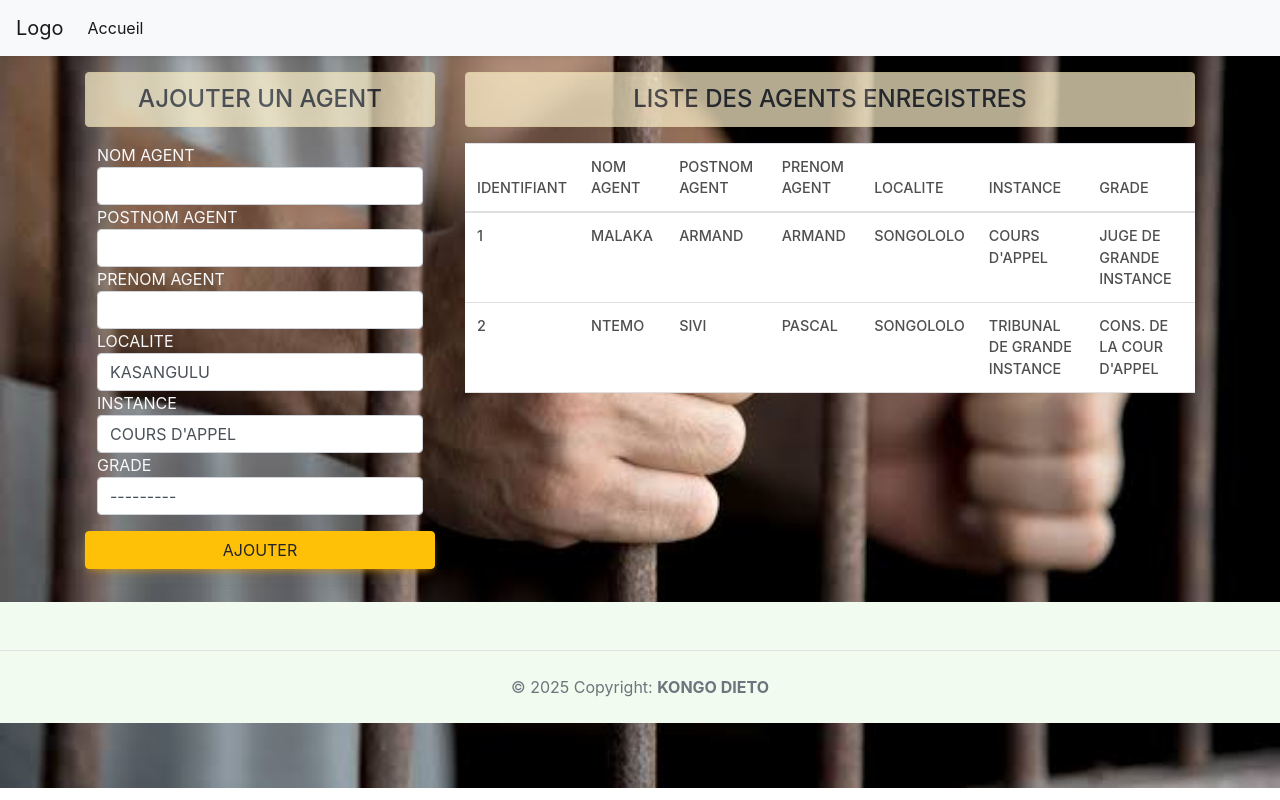
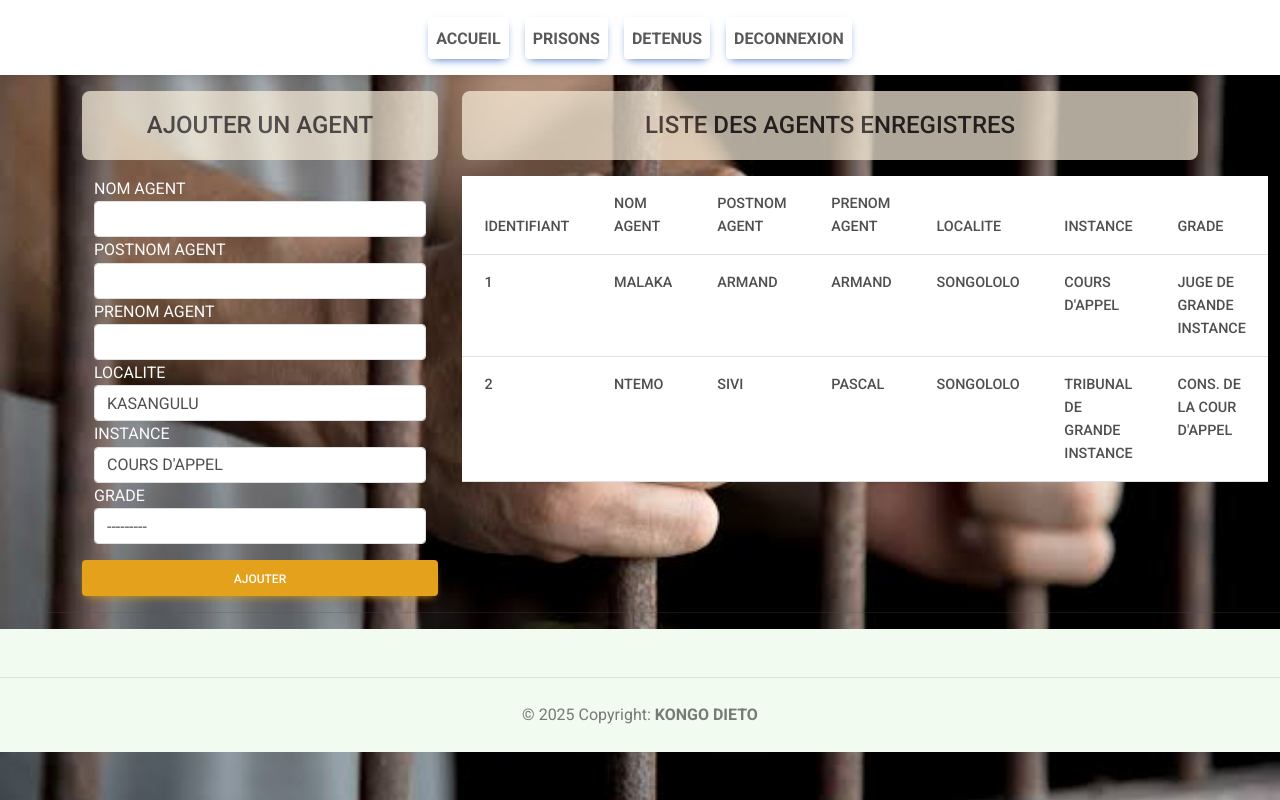
Before and after one commit to Sha-703/Prison, a Django app: page /Prison/agent in a window 1280 px wide. Run offline with Django 5.2, Linux system fonts and the light colour scheme; data comes from the database, SQL or seed files in the repository; lists and menus that the app fills with data are empty; some libraries are stand-ins or nearby versions.

Commit message:
BArre de menu resp

```diff
--- a/templates/Detenu/base.html
+++ b/templates/Detenu/base.html
@@ -11,7 +11,7 @@
     <!-- MDB icon -->
     <link rel="icon" href="img/Sans titre-1.png" type="image/x-icon" />
     <!-- Font Awesome -->
-    <linkx
+    <link
       rel="stylesheet"
       href="https://cdnjs.cloudflare.com/ajax/libs/font-awesome/6.0.0/css/all.min.css"
     />
@@ -20,27 +20,42 @@
       rel="stylesheet"
       href="https://fonts.googleapis.com/css2?family=Roboto:wght@300;400;500;700;900&display=swap"
     />
-    <!-- CSS MDB/Bootstrap -->
-    <link rel="stylesheet" href="{% static 'css/mdb.min.css' %}">
-    <!-- ou Bootstrap si utilisé -->
-    <link rel="stylesheet" href="https://stackpath.bootstrapcdn.com/bootstrap/4.5.2/css/bootstrap.min.css" />
+    <!-- MDB -->
+    <link rel="stylesheet" href="{% static 'css/mdb.min.css' %}" />
     <link rel="stylesheet" href="{% static 'DETENUS/static/css/style.css'%}">
   </head>
 <!-- MON ENTETE -->
 <header>
   <!-- Navbar -->
-  <nav class="navbar navbar-expand-lg navbar-light bg-light">
-  <a class="navbar-brand" href="#">Logo</a>
-  <button class="navbar-toggler" type="button" data-mdb-collapse-init data-mdb-target="#navbarNav" aria-controls="navbarNav" aria-expanded="false" aria-label="Toggle navigation">
-    <span class="navbar-toggler-icon"></span>
+  <nav class="navbar navbar-expand-lg bg-body">
+    <div class=" rox container-fluid">
+      <button
+        class="navbar-toggler"
+        type="button"
+        data-mdb-toggle="collapse"
+        data-mdb-target="#navbarExample01"
+        aria-controls="navbarExample01"
+        aria-expanded="false"
+        aria-label="Toggle navigation"
+      >
+        <i class="fas fa-bars"></i>
       </button>
-  <div class="collapse navbar-collapse" id="navbarNav">
-    <ul class="navbar-nav">
+      <div class="col-lg-7 collapse navbar-collapse mx-auto " id="navbarExample01">
+        <ul class="navbar-nav me-auto mb-2 mb-lg-0 text-center mx-auto">
           <li class="nav-item active">
-        <a class="nav-link" href="#">Accueil</a>
+            <a class="nav-link btn btn-primary m-2" aria-current="page" href="{% url 'accueil' %}"><strong>ACCUEIL</strong></a>
           </li>
-      <!-- autres liens -->
+          <li class="nav-item ">
+            <a class="nav-link btn btn-primary m-2" href="{% url 'Ajout_Prison'%}"><strong>PRISONS</strong></a>
+          </li>
+          <li class="nav-item ">
+            <a class="nav-link btn btn-primary m-2" href="{% url 'Ajout' %}"><strong>DETENUS</strong></a>
+          </li>
+          <li class="nav-item ">
+            <a class="nav-link btn btn-primary m-2" href="{% url 'logout' %}"><strong>DECONNEXION</strong></a>
+          </li>
         </ul>
+      </div>
     </div>
   </nav>
 </header>
@@ -65,10 +80,10 @@
 </footer>
 <!-- Footer -->
 
-<!-- JS MDB/Bootstrap -->
+
+<!-- Ajoute ces scripts juste avant la fermeture de </body> ou à la fin du fichier -->
 <script type="text/javascript" src="{% static 'js/mdb.umd.min.js' %}"></script>
-<!-- ou Bootstrap si utilisé -->
-<script src="https://code.jquery.com/jquery-3.5.1.slim.min.js"></script>
-<script src="https://cdn.jsdelivr.net/npm/bootstrap@4.5.2/dist/js/bootstrap.bundle.min.js"></script>
+<!-- Si tu utilises Bootstrap pur, ajoute aussi : -->
+<!-- <script src="https://cdn.jsdelivr.net/npm/bootstrap@5.3.0/dist/js/bootstrap.bundle.min.js"></script> -->
 
 </html>
```
Lines whose indentation alone changed are shown as unchanged.
